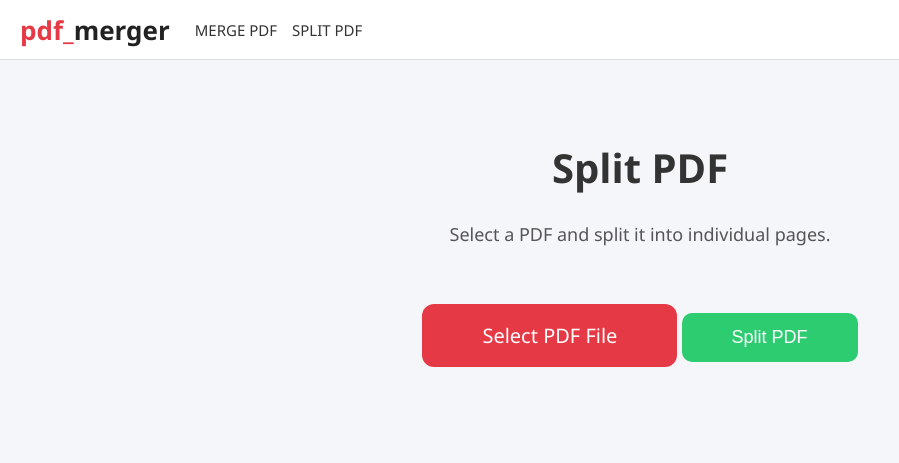
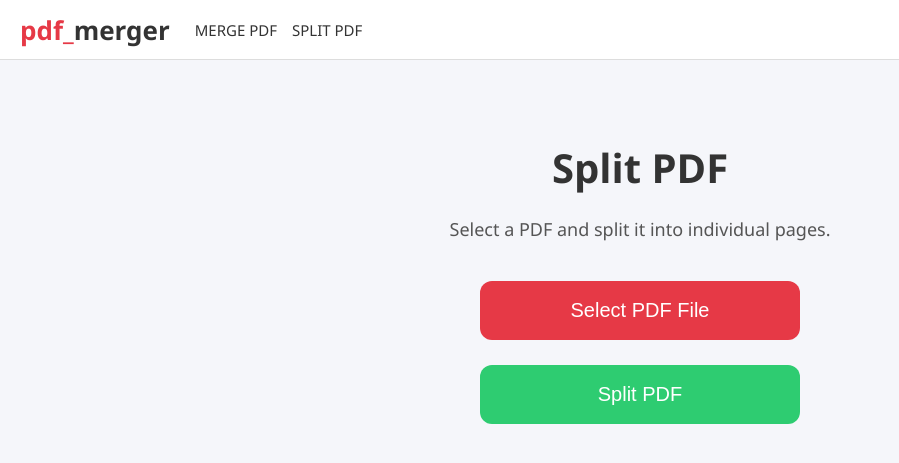
Before and after one commit to kiritosahai/pdf_merger, a Flask app: page /split_page in a window 1280 px wide. Shown: the top 463 px of the page, without its empty margins (0-899 px from the left). Run offline with Flask 3, Linux system fonts and the light colour scheme.

Commit message:
Refactor split.html for improved layout and styles
Updated the HTML structure and styles for the PDF splitter page, including global fixes and improved button handling.

```diff
--- a/templates/split.html
+++ b/templates/split.html
@@ -3,31 +3,33 @@
 <head>
     <title>pdf_splitter</title>
 
-    <!-- ✅ Mobile scaling -->
     <meta name="viewport" content="width=device-width, initial-scale=1.0">
 
     <style>
 
-        /* ✅ Prevent sideways movement */
+        /* ✅ GLOBAL FIXES */
+        * {
+            box-sizing: border-box;
+        }
+
         html, body {
-            overflow-x: hidden;
-            max-width: 100%;
             margin: 0;
             padding: 0;
+            overflow-x: hidden !important;
+            max-width: 100%;
             font-family: 'Segoe UI', sans-serif;
             background: #f5f6fa;
         }
 
-        /* ✅ NAVBAR (Same as merge page) */
+        /* ✅ NAVBAR */
         .navbar {
             width: 100%;
             height: 60px;
             background: white;
             display: flex;
             align-items: center;
-            padding: 0 20px;   /* ✅ FIXED */
+            padding: 0 20px;
             border-bottom: 1px solid #ddd;
-            box-sizing: border-box;
         }
 
         .logo {
@@ -37,28 +39,28 @@
         }
 
         .logo span {
-            color: #222;
+            color: #333;
         }
 
         .nav-links {
             margin-left: 25px;
             display: flex;
             gap: 15px;
-            flex-wrap: wrap; /* ✅ prevents overflow */
+            flex-wrap: wrap;
         }
 
         .nav-links a {
             text-decoration: none;
             font-size: 15px;
+            font-weight: 500;
             color: #333;
-            font-weight: 500;
         }
 
         .nav-links a:hover {
             color: #e63946;
         }
 
-        /* ✅ MAIN CONTENT */
+        /* ✅ MAIN SECTION */
         .main {
             text-align: center;
             margin-top: 80px;
@@ -74,57 +76,54 @@
         .main p {
             font-size: 18px;
             color: #555;
+            margin-top: -5px;
         }
 
-        /* ✅ Select File Button */
+        /* ✅ BUTTONS (desktop safe) */
+        label {
+            display: block;
+            width: 100%;
+        }
+
+        .upload-btn,
+        .split-btn {
+            display: block;
+            width: 100%;
+            max-width: 320px;
+            margin: 0 auto;
+            padding: 18px 0;
+            border-radius: 12px;
+            border: none;
+            cursor: pointer;
+            font-size: 20px;
+            transition: 0.2s;
+        }
+
         .upload-btn {
             background: #e63946;
             color: white;
-            padding: 18px 60px;
-            font-size: 20px;
-            border-radius: 12px;
-            border: none;
-            cursor: pointer;
             margin-top: 40px;
-            transition: .2s;
-            display: inline-block;
-            max-width: 100%;
         }
 
         .upload-btn:hover {
             background: #d62839;
-            transform: scale(1.03);
         }
 
-        /* ✅ Split Button */
         .split-btn {
-            margin-top: 30px;
-            padding: 14px 50px;
             background: #2ecc71;
-            border: none;
-            border-radius: 10px;
             color: white;
-            font-size: 18px;
-            cursor: pointer;
-            transition: .2s;
-            max-width: 100%;
+            margin-top: 25px;
         }
 
         .split-btn:hover {
             background: #27ae60;
-            transform: scale(1.03);
         }
 
-        /* ✅ Mobile Fixes */
+        /* ✅ MOBILE FIXES */
         @media (max-width: 600px) {
 
             .logo {
                 font-size: 20px;
-            }
-
-            .nav-links {
-                margin-left: 10px;
-                gap: 8px;
             }
 
             .nav-links a {
@@ -141,15 +140,17 @@
 
             .upload-btn,
             .split-btn {
-                width: 100%;
                 padding: 14px 0;
-                max-width: 320px;
                 font-size: 17px;
-                margin: 0 auto;
+            }
+
+            .split-btn {
+                margin-top: 20px !important; /* ✅ spacing between buttons */
             }
         }
 
     </style>
+
 </head>
 
 <body>
@@ -164,7 +165,7 @@
         </div>
     </div>
 
-    <!-- ✅ MAIN SECTION -->
+    <!-- ✅ MAIN CONTENT -->
     <div class="main">
         <h1>Split PDF</h1>
         <p>Select a PDF and split it into individual pages.</p>
@@ -173,11 +174,13 @@
 
             <!-- ✅ Select PDF Button -->
             <label for="splitInput">
-                <div class="upload-btn">Select PDF File</div>
+                <button type="button" class="upload-btn">Select PDF File</button>
             </label>
-            <input type="file" id="splitInput" name="pdf" style="display:none;" required>
 
-            <!-- ✅ REMOVE SPLIT OPTIONS (as you requested) -->
+            <!-- ✅ Hidden File Input -->
+            <input type="file" id="splitInput" name="pdf" required style="display:none;" onchange="highlight()">
+
+            <!-- ✅ Hidden split type -->
             <input type="hidden" name="split_type" value="all">
 
             <!-- ✅ Split Button -->
```
